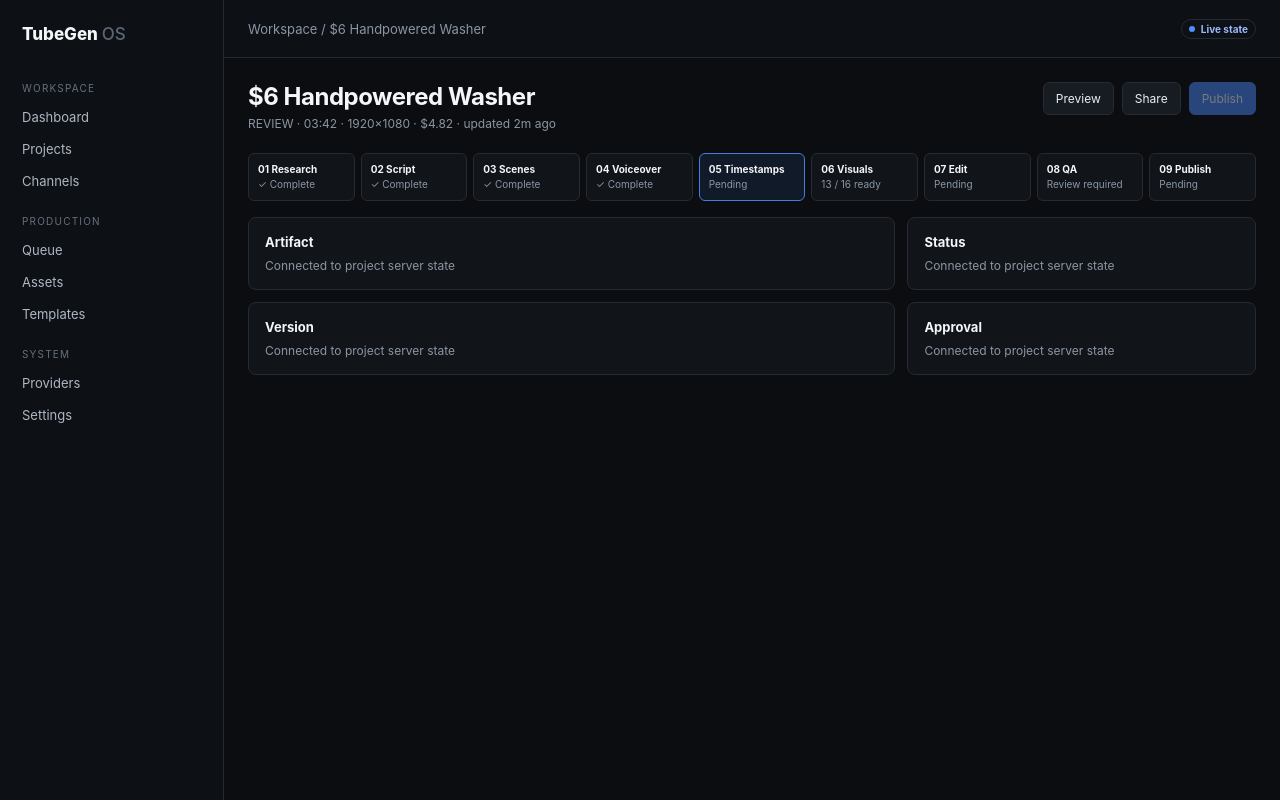
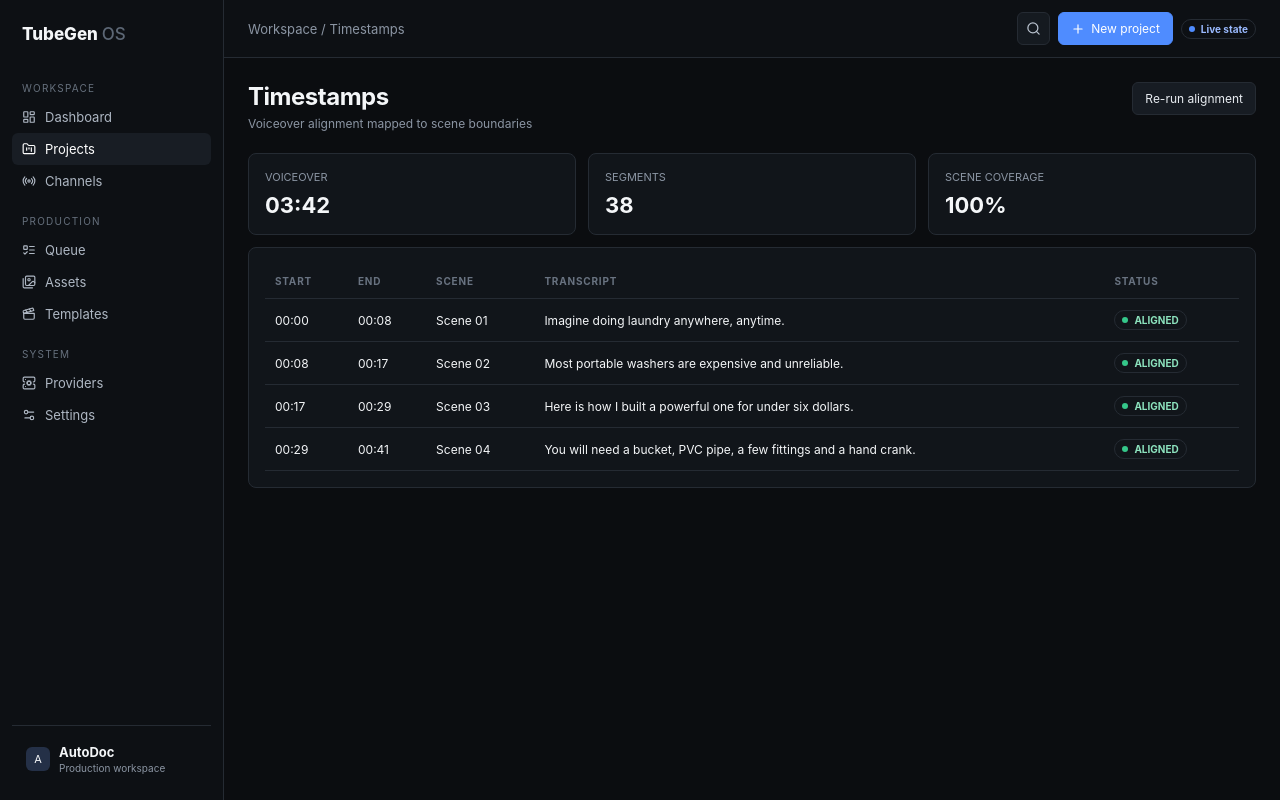
Before and after one commit to weceboy/tubegen, a Next.js app in the folder frontend/: page /projects/1/timestamps in a window 1280 px wide. Built offline with nearby package versions, Linux system fonts and the light colour scheme.

Commit message:
feat: add timestamp alignment workspace

```diff
--- /dev/null
+++ b/frontend/app/projects/[id]/timestamps/page.tsx
@@ -0,0 +1,3 @@
+import {AppShell} from "../../../../components/app-shell";import {Badge,Card,PageHeader,Table} from "../../../../components/ui";
+const rows=[['00:00','00:08','Scene 01','Imagine doing laundry anywhere, anytime.'],['00:08','00:17','Scene 02','Most portable washers are expensive and unreliable.'],['00:17','00:29','Scene 03','Here is how I built a powerful one for under six dollars.'],['00:29','00:41','Scene 04','You will need a bucket, PVC pipe, a few fittings and a hand crank.']];
+export default function TimestampsPage(){return <AppShell title="Timestamps"><PageHeader title="Timestamps" subtitle="Voiceover alignment mapped to scene boundaries" action={<button className="btn">Re-run alignment</button>}/><div className="grid three"><Card><div className="label">VOICEOVER</div><div className="metric">03:42</div></Card><Card><div className="label">SEGMENTS</div><div className="metric">38</div></Card><Card><div className="label">SCENE COVERAGE</div><div className="metric">100%</div></Card></div><div style={{marginTop:12}}><Card><Table headers={['Start','End','Scene','Transcript','Status']} rows={rows.map(r=>[r[0],r[1],r[2],r[3],<Badge type="success">ALIGNED</Badge>])}/></Card></div></AppShell>}
```
